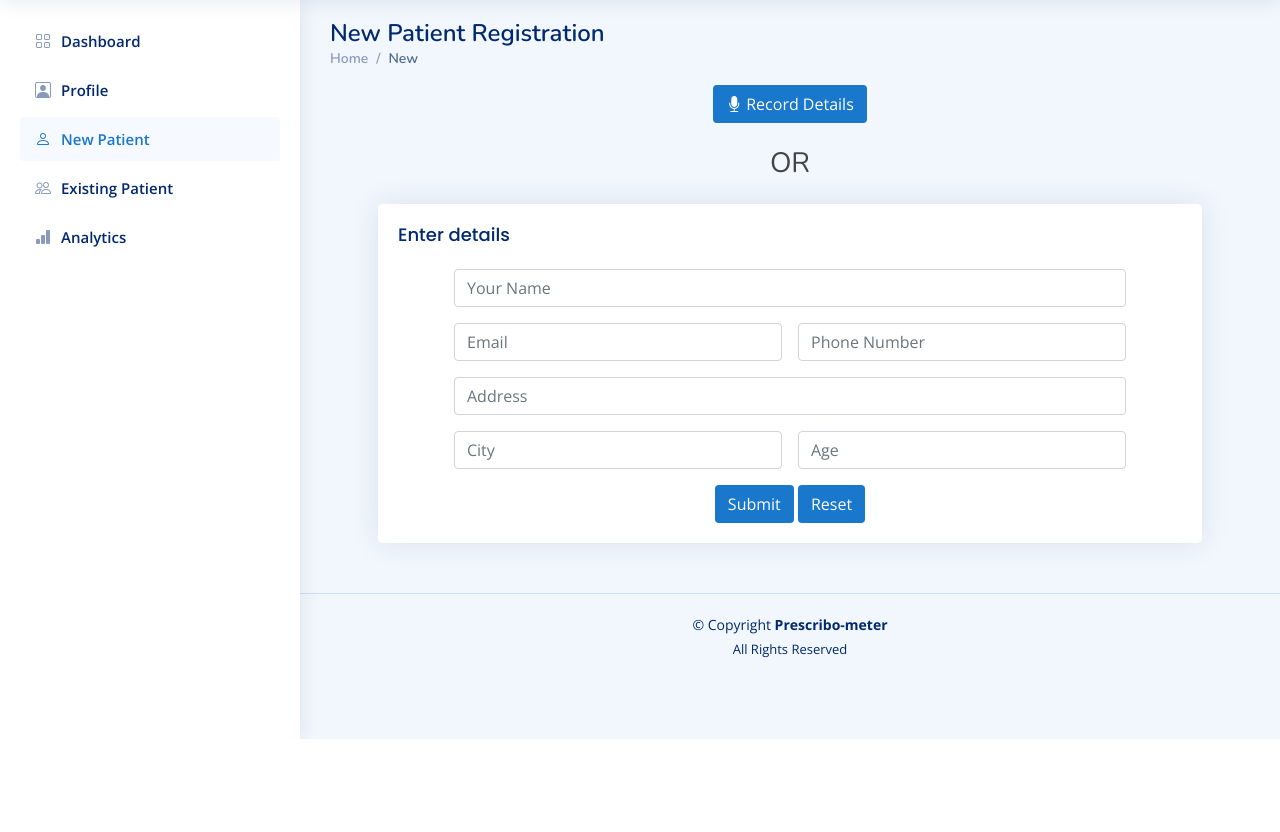
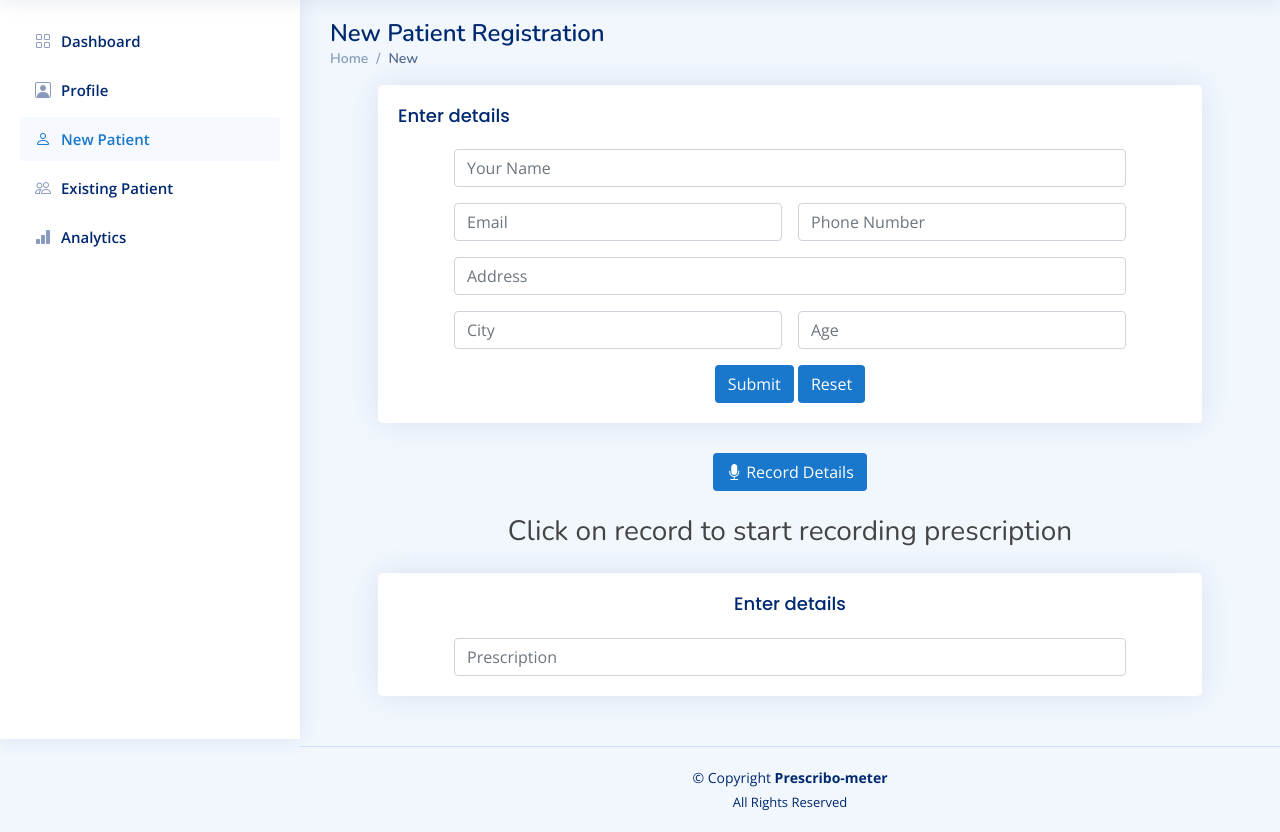
Before and after one commit to aayushi-as/Prescribometer, a Django app: template templates/new-patient.html in a window 1280 px wide. Shown: the part 61-893 px from the top of the page. Before the commit the page ends 800 px from the top, so only its background shows below. Run offline with Django 3.2, Linux system fonts and the light colour scheme; the template is opened without the code that fills it, so the values that code supplies are empty; some libraries are stand-ins or nearby versions.

Commit message:
Add Record Module

```diff
--- a/app/urls.py
+++ b/app/urls.py
@@ -10,4 +10,5 @@ urlpatterns = [
     path('analytics/',views.analytics, name='analytics'),
     path('newPatient/',views.newPatient, name='newPatient'),
     path('existingPatient/',views.existingPatient, name='existingPatient'),
+    path('newPatient/record/',views.record,name = 'record')
 ]
--- a/templates/new-patient.html
+++ b/templates/new-patient.html
@@ -170,11 +170,7 @@
         <section class="section">
             <div class="row">
                 <div class="col-lg-12">
-                    <div class="voice-record text-center">
-                        <button type="button" class="btn"><i class="bi bi-mic-fill me-1"></i>Record
-                            Details</button>
-                        <h3 class="my-4">OR</h3>
-                    </div>
+
 
                     <div class="card mx-5">
                         <div class="card-body">
@@ -206,6 +202,23 @@
                             </form><!-- End No Labels Form -->
 
                         </div>
+                    </div>
+                    <div class="voice-record text-center">
+                        <form action="record">
+                        <button type="submit" class="btn"><i class="bi bi-mic-fill me-1"></i>Record
+                            Details</button>
+                        </form>
+                        <h3 class="my-4">Click on record to start recording prescription</h3>
+                        <div class="card mx-5">
+                            <div class="card-body">
+                                <h5 class="card-title">Enter details</h5>
+                                <form class="row g-3 mx-5">
+                                    <div class="col-md-12">
+                                        <input type="text" class="form-control" placeholder="Prescription">
+                                    </div>
+                                    </form>
+                                    </div>
+                                    </div>
                     </div>
                 </div>
             </div>
```
Also changed, not shown: app/views.py (+15 -0 lines), requirements.txt (added, +37 -0 lines), requirements.txt.txt (added, +111 -0 lines), 1 other file.
